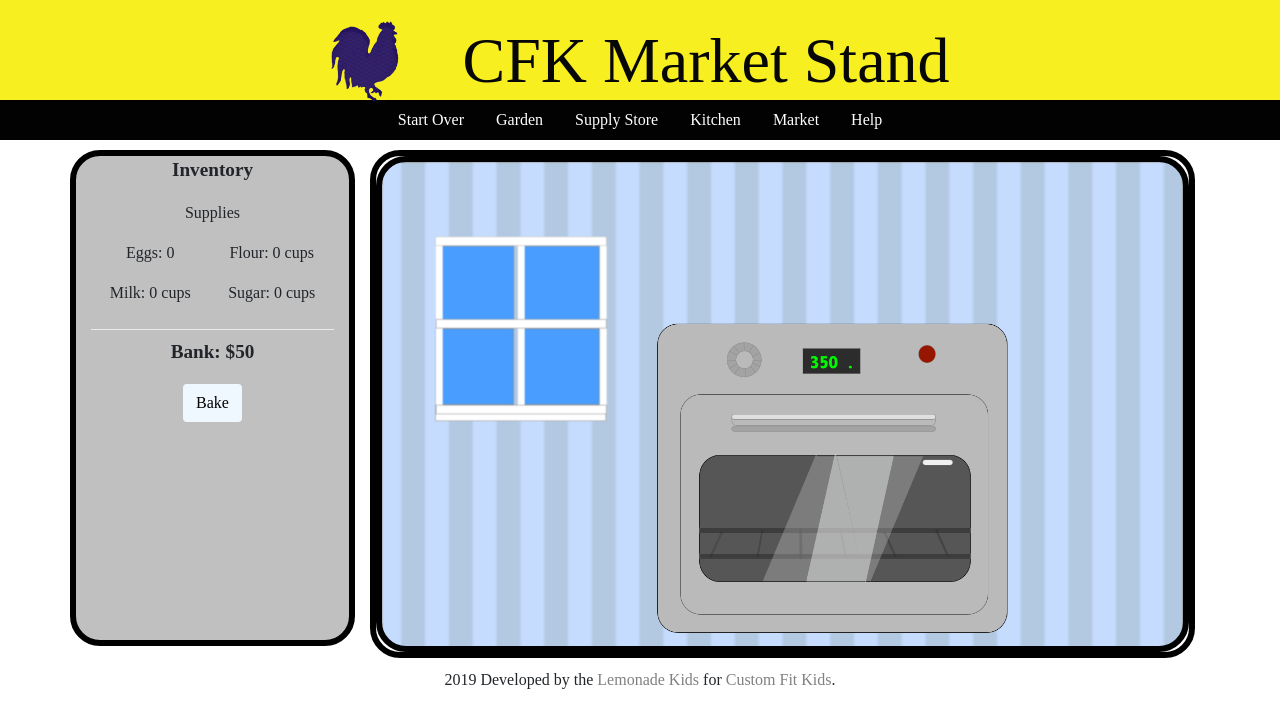
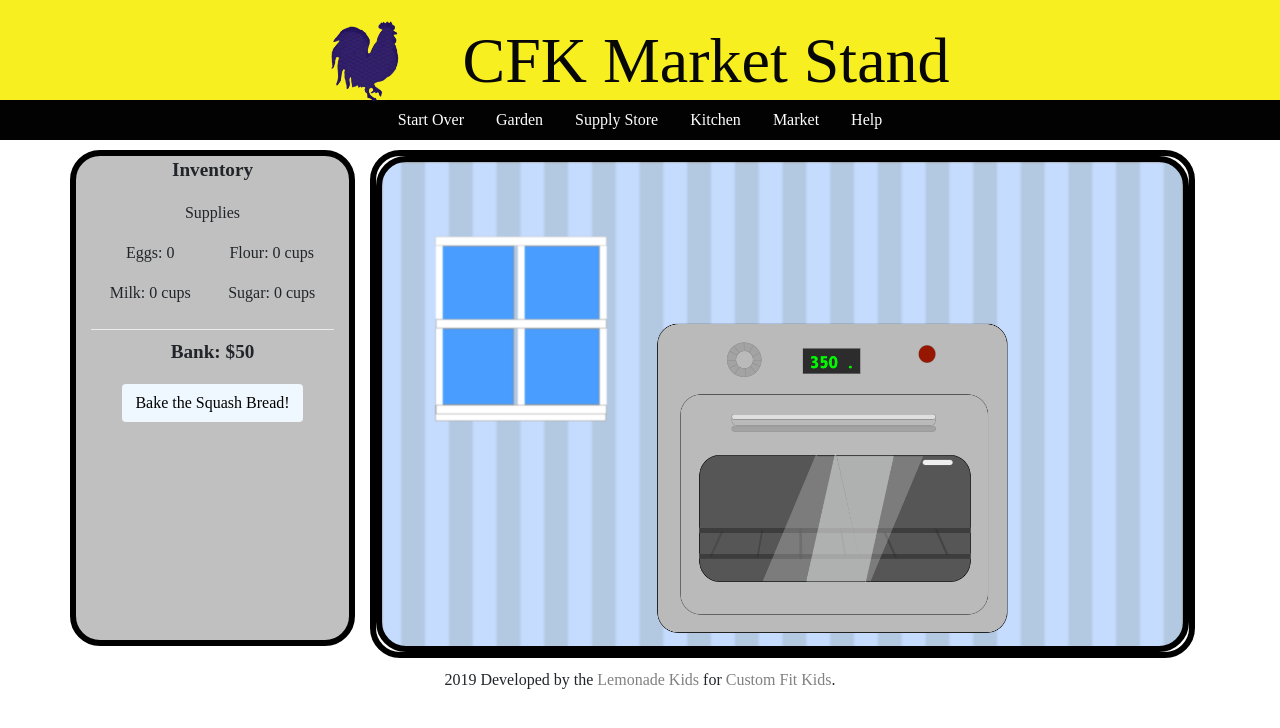
Before and after one commit to Lemonade-kids/lemonade, a React (Create React App) app in the folder client/: page /kitchen in a window 1280 px wide. Shown: the top 728 px of the page. Built offline with nearby package versions, Linux system fonts and the light colour scheme; a web font is replaced by a local one.

Commit message:
conditional for what button says in kitchen

```diff
--- a/client/src/components/controlCenter/components/CCKitchen.js
+++ b/client/src/components/controlCenter/components/CCKitchen.js
@@ -10,7 +10,8 @@ class CCKitchen extends Component {
           className="btn"
           onClick={this.props.showBar}>
           {this.props.producePicked === 'Lemon'
-            ? 'Prepare the Lemonade!' : 'Bake'}</button>
+            ? 'Prepare the Lemonade!' : this.props.producePicked === 'Blueberry'
+              ? 'Bake the Blueberry Muffins!' : 'Bake the Squash Bread!'}</button>
       </div>
     )
   }
```
